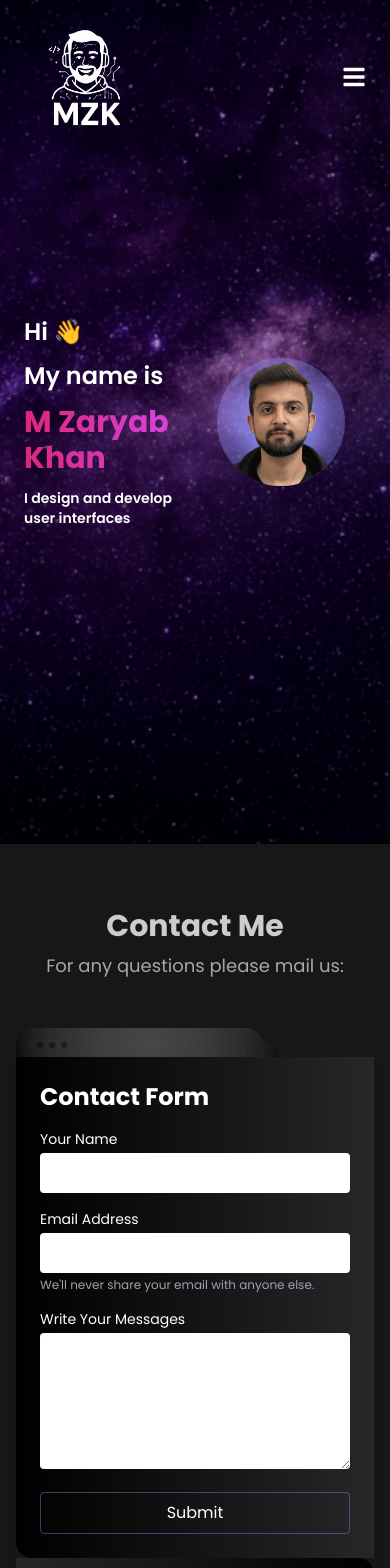
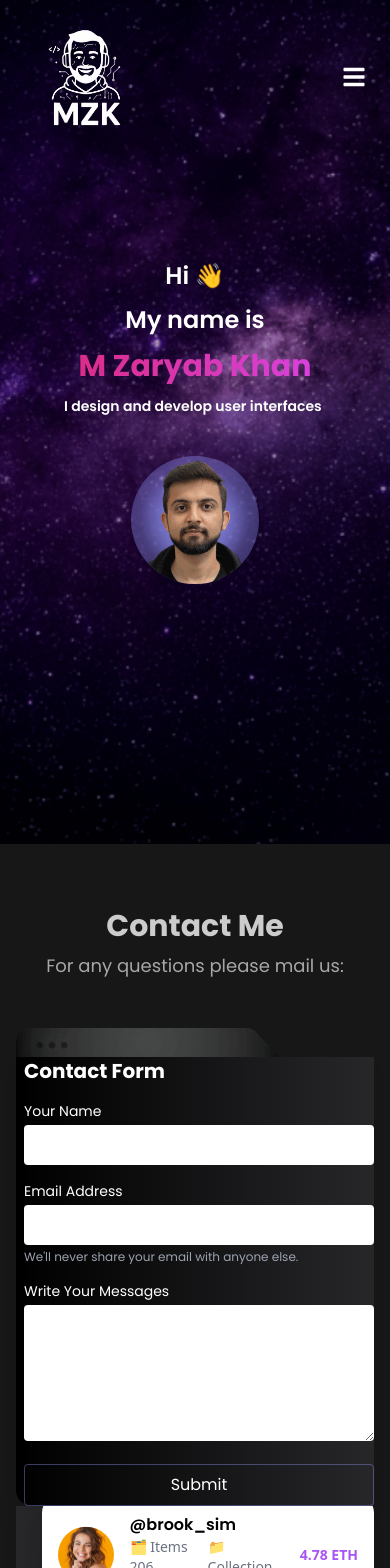
Before and after one commit to zaryabkhan864/portfolio, a React (Create React App) app: page /contact in a window 390 px wide. Shown: the top 1568 px of the page. Built offline with nearby package versions, Linux system fonts and the light colour scheme.

Commit message:
checking banner image

```diff
--- a/src/animations/FloatingUsers .js
+++ b/src/animations/FloatingUsers .js
@@ -59,7 +59,7 @@ const FloatingUsers = () => {
       {users.map((user, index) => (
         <motion.div
           key={index}
-          className={`absolute ${user.position}  bg-white shadow-xl rounded-2xl p-2 md:p-4 flex items-center gap-4`}
+          className={`absolute ${user.position}  bg-white shadow-xl rounded-2xl p-1 sm:p-4 md:p-4 lg:p-4 xl:p-2 2xl:p-4 3xl:p-2 4xl:p-4 flex items-center gap-4`}
           initial={{ y: 0 }}
           animate={{ y: [0, -12, 0] }}
           transition={{
@@ -73,14 +73,14 @@ const FloatingUsers = () => {
           <img
             src={user.avatar}
             alt="Avatar"
-            className="w-14 h-14 rounded-full object-cover"
+            className="w-14 h-14 xs:w-14 xs:h-14 sm:w-14 sm:h-14 md:w-14 md:h-14 lg:w-14 lg:h-14 xl:w-10 xl:h-10 2xl:w-14 2xl:h-14 3xl:w-12 3xl:h-12 4xl:w-14 4xl:h-14  rounded-full object-cover"
           />
           <div className="flex-1">
-            <div className="text-md font-poppins font-semibold text-black">
+            <div className="text-md sm:text-md md:text-md lg:text-md xl:text-sm 2xl:text-md 3xl:text-sm 4xl:text-md font-poppins font-semibold text-black">
               {user.username}
             </div>
-            <div className="flex flex-col sm:flex-row text-sm text-gray-500">
-                <div className="pr-2">
+            <div className="flex flex-col sm:flex-row  text-gray-500 text-sm sm:text-sm md:text-sm lg:text-sm xl:text-xs 2xl:text-sm 3xl:text-xs 4xl:text-sm"  >
+                <div className="pr-2 ">
                 🗂 Items {user.items}
                 </div>
                 <div className="pl-2">
@@ -89,7 +89,7 @@ const FloatingUsers = () => {
 
             </div>
           </div>
-          <div className="text-purple-500 font-bold text-sm">{user.eth}</div>
+          <div className="text-purple-500 font-bold text-sm sm:text-sm md:text-sm lg:text-sm xl:text-xs 2xl:text-xs 3xl:text-xs 4xl:text-sm">{user.eth}</div>
         </motion.div>
       ))}
     </div>
--- a/src/components/Banner.jsx
+++ b/src/components/Banner.jsx
@@ -28,22 +28,22 @@ const Banner = () => {
       className="min-h-screen w-full text-white px-6 md:px-16 flex items-center justify-center relative bg-cover bg-center bg-no-repeat md:bg-fixed"
       style={{
         backgroundImage: `url(${backgroundImage})`,
+        backgroundAttachment: window.innerWidth >= 768 ? 'fixed' : 'scroll'
       }}
     >
-      <div className="w-full max-w-6xl flex flex-row md:flex-row items-center justify-between z-10 py-16">
+      <div className="w-full max-w-6xl flex flex-col md:flex-row items-center justify-between z-10 py-16">
         {/* Text + Typing Animation */}
         <motion.div
           initial={{ opacity: 0, y: 50 }}
           animate={{ opacity: 1, y: 0 }}
           transition={{ duration: 1.2, ease: 'easeOut' }}
-          className="w-1/2 md:w-1/2 lg:w-2/3 space-y-3 md:space-y-4 md:text-left"
+          className="w-full md:w-1/2 lg:w-2/3 space-y-3 md:space-y-4 md:text-left text-center md:text-left"
         >
           <h1 className="text-md sm:text-2xl md:text-2xl lg:text-3xl xl:text-4xl font-poppins font-semibold">Hi 👋</h1>
           <h2 className="text-md sm:text-2xl md:text-2xl lg:text-3xl xl:text-4xl font-poppins font-semibold">My name is</h2>
           <h3 className="text-md sm:text-3xl md:text-3xl lg:text-4xl xl:text-5xl font-poppins font-bold text-transparent bg-clip-text bg-gradient-to-r from-pink-600 to-fuchsia-500">
             M Zaryab Khan
           </h3>
-
           <p className="sm:text-sm md:text-lg lg:text-xl xl:text-2xl font-poppins font-semibold text-base">
             <TypeAnimation
               sequence={[
@@ -62,46 +62,25 @@ const Banner = () => {
           </p>
         </motion.div>
 
-        {/* Desktop Profile Image */}
+        {/* Profile Image */}
         <motion.div
           initial={{ opacity: 0, scale: 0.8 }}
           animate={{ opacity: 1, scale: 1 }}
           transition={{ duration: 0.8, delay: 0.4 }}
-          className="hidden md:block relative"
+          className="relative mt-10 md:mt-0"
           style={{
             background: 'radial-gradient(ellipse at center, rgba(146, 148, 248, 1) 0%, rgba(146, 148, 248, 0.9) 20%, rgba(146, 148, 248, 0.7) 40%, rgba(146, 148, 248, 0.4) 60%, rgba(146, 148, 248, 0.3) 80%, rgba(146, 148, 248, 0.2) 90%, rgba(146, 148, 248, 0) 100%)',
             borderRadius: '50%',
             width: 'fit-content',
             height: 'fit-content',
-            padding: '0rem',
-            marginLeft: '2rem'
+            marginLeft: 'auto',
+            marginRight: 'auto',
           }}
         >
           <img
             src={Profile_Image}
             alt="M Zaryab Khan"
-            className="w-40 h-40 lg:w-48 lg:h-48 xl:w-56 xl:h-56 rounded-full shadow-lg object-cover"
-          />
-        </motion.div>
-
-        {/* Mobile Profile Image */}
-        <motion.div
-          initial={{ opacity: 0, scale: 0.8 }}
-          animate={{ opacity: 1, scale: 1 }}
-          transition={{ duration: 0.8, delay: 0.4 }}
-          className="md:hidden mt-8"
-          style={{
-            background: 'radial-gradient(ellipse at center, rgba(146, 148, 248, 1) 0%, rgba(146, 148, 248, 0.9) 20%, rgba(146, 148, 248, 0.7) 40%, rgba(146, 148, 248, 0.4) 60%, rgba(146, 148, 248, 0.3) 80%, rgba(146, 148, 248, 0.2) 90%, rgba(146, 148, 248, 0) 100%)',
-            borderRadius: '50%',
-            width: 'fit-content',
-            height: 'fit-content',
-            margin: '0 auto'
-          }}
-        >
-          <img
-            src={Profile_Image}
-            alt="M Zaryab Khan"
-            className="w-32 h-32 rounded-full shadow-lg object-cover"
+            className="w-32 h-32 md:w-40 md:h-40 lg:w-48 lg:h-48 xl:w-56 xl:h-56 rounded-full shadow-lg object-cover"
           />
         </motion.div>
       </div>
@@ -109,4 +88,5 @@ const Banner = () => {
   )
 }
 
+
 export default Banner
--- a/src/components/Certificates.jsx
+++ b/src/components/Certificates.jsx
@@ -5,6 +5,7 @@ import 'react-alice-carousel/lib/alice-carousel.css'
 import cc1 from '../images/cc1.png'
 import cc2 from '../images/cc2.png'
 import cc3 from '../images/cc3.png'
+import cc4 from '../images/cc4.jpg'
 
 const Certificates = () => {
   const handleDragStart = (e) => e.preventDefault()
@@ -58,6 +59,22 @@ const Certificates = () => {
         />
       </div>
     </div>,
+     <div
+     key="4"
+     className="p-4 md:p-6 lg:p-8 w-full h-full flex justify-center"
+     data-aos="zoom-in"
+     data-aos-delay="300"
+   >
+     <div className="bg-gradient-to-r from-pink-500 via-purple-500 to-indigo-500 p-[6px] rounded-2xl shadow-xl">
+       <img
+         src={cc4}
+         alt="Managing Big Data with MySQL Certificate"
+         onDragStart={handleDragStart}
+         role="presentation"
+         className="rounded-xl object-contain w-full max-w-[400px] h-auto transition-transform duration-300 hover:scale-105"
+       />
+     </div>
+   </div>,
   ]
 
   const responsive = {
--- a/src/components/Contact.jsx
+++ b/src/components/Contact.jsx
@@ -115,18 +115,18 @@ const Contact = () => {
           />
         </div>
 
-        <div className="grid grid-cols-1 lg:grid-cols-2">
+        <div className="grid grid-cols-1 sm:grid-cols-1 md:grid-cols-2 lg:grid-cols-1 xl:grid-cols-2 2xl:grid-cols-2 3xl:grid-cols-2">
           {/* Contact Form */}
           <div
-            className="p-6 md:p-10 bg-gradient-to-r from-black to-zinc-800 shadow-lg font-poppins rounded-bl-2xl"
+            className="ps-2 xl:ps-3 xl:pe-0 2xl:p-4 md:p-10 bg-gradient-to-r from-black to-zinc-800 shadow-lg font-poppins rounded-bl-2xl"
             aria-label="Contact Form Container"
           >
             <form ref={form} onSubmit={sendEmail}>
               <fieldset>
-                <legend className="text-xl sm:text-2xl md:text-3xl lg:text-4xl font-poppins font-Bold mb-4">Contact Form</legend>
+                <legend className="text-xl sm:text-xl md:text-2xl lg:text-3xl xl:text-xl 2xl:text-3xl   font-poppins font-Bold mb-4">Contact Form</legend>
 
                 <div className="mb-4">
-                  <label htmlFor="name" className="text-sm sm:text-md md:text-lg lg:text-xl font-poppins font-Regular block mb-1">
+                  <label htmlFor="name" className="text-sm sm:text-md md:text-lg lg:text-lg xl:text-sm 2xl:text-lg 3xl:text-lg 4xl:text-xl  font-poppins font-Regular block mb-1">
                     Your Name
                   </label>
                   <input
@@ -140,7 +140,7 @@ const Contact = () => {
                 </div>
 
                 <div className="mb-4">
-                  <label htmlFor="email" className="text-sm sm:text-md md:text-lg lg:text-xl font-poppins block mb-1">
+                  <label htmlFor="email" className="text-sm sm:text-md md:text-lg lg:text-lg xl:text-sm 2xl:text-lg 3xl:text-lg 4xl:text-xl font-poppins block mb-1">
                     Email Address
                   </label>
                   <input
@@ -157,7 +157,7 @@ const Contact = () => {
                 </div>
 
                 <div className="mb-4">
-                  <label htmlFor="message" className="text-sm sm:text-md md:text-lg lg:text-xl font-poppins block mb-1">
+                  <label htmlFor="message" className="text-sm sm:text-md md:text-lg lg:text-lg xl:text-sm 2xl:text-lg 3xl:text-lg 4xl:text-xl font-poppins block mb-1">
                     Write Your Messages
                   </label>
                   <textarea
@@ -181,7 +181,7 @@ const Contact = () => {
           </div>
 
           {/* Animated User Cards */}
-          <div className="p-6 bg-gradient-to-l from-black to-zinc-800 shadow-lg rounded-br-2xl rounded-tr-2xl flex flex-col items-center justify-center gap-6">
+          <div className="ps-2 2xl:p-4 bg-gradient-to-l from-black to-zinc-800 shadow-lg rounded-br-2xl rounded-tr-2xl flex flex-col items-center justify-center gap-6">
             <FloatingUsers/>
           </div>
         </div>
--- a/src/components/Footer.jsx
+++ b/src/components/Footer.jsx
@@ -8,14 +8,14 @@ const Footer = () => {
       <div className="w-full max-w-7xl mx-auto">
 
         {/* Logo and Contact */}
-        <div className="flex flex-col sm:flex-col md:flex-col lg:flex-row 2xl:flex-row justify-between items-center mb-4 gap-4">
+        <div className="flex flex-col sm:flex-col md:flex-col lg:flex-col xl:flex-col 2xl:flex-col 3xl:flex-col 4xl:flex-row  justify-between items-center mb-4 gap-4">
           <img
             src={logo}
             alt="MZK Logo"
             className="w-28 md:w-44 object-contain"
             aria-label="Company Logo"
           />
-          <div className="flex flex-col sm:flex-col md:flex-col lg:flex-row 2xl:flex-row sm:gap-6 gap-2 font-DMSans text-18px font-Regular text-center lg:text-left items-center">
+          <div className="flex flex-col sm:flex-col md:flex-col lg:flex-col xl:flex-row 2xl:flex-row 3xl:flex-row 4xl:flex-row sm:gap-6 gap-2 font-DMSans text-xs sm:text-xs md:text-sm lg:text-base xl:text-lg font-Regular text-center lg:text-left items-center">
             <div aria-label="Phone Number">+90-507-4467087</div>
             <div aria-label="Email">zaryabkhan864@gmail.com</div>
             <div className="flex space-x-4 ml-0 sm:ml-4">
@@ -52,14 +52,14 @@ const Footer = () => {
 
         {/* Navigation & Credit */}
         <div className="flex flex-col lg:flex-col 2xl:flex-row justify-between items-center gap-4">
-          <nav className="flex flex-wrap justify-center gap-4 md:gap-6 text-center font-DMSans text-18px font-Regular" aria-label="Footer Navigation">
+          <nav className="flex flex-wrap justify-center gap-4 md:gap-6 text-center font-DMSans text-xs md:text-md lg:text-md xl:text-md 2xl:text-lg font-Regular" aria-label="Footer Navigation">
             <a href="/" className="glow-hover-text" aria-label="Home">Home</a>
             <a href="/about" className="glow-hover-text" aria-label="About">About</a>
             <a href="/tech-stack" className="glow-hover-text" aria-label="Technologies">Technologies</a>
             <a href="/projects" className="glow-hover-text" aria-label="Projects">Projects</a>
             <a href="/contact" className="glow-hover-text" aria-label="Contact">Contact</a>
           </nav>
-          <div className="font-poppins text-18px font-Regular text-center lg:text-right" aria-label="Footer Credit">
+          <div className="font-poppins text-xs md:text-md lg:text-md xl:text-md 2xl:text-lg font-Regular lg:text-right" aria-label="Footer Credit">
             Designed and built by
             <span className="bg-gradient-to-r from-purple-400 to-indigo-500 bg-clip-text text-transparent px-1"> Muhammad Zayab Khan </span>
             With
```
Also changed, not shown: src/images/cc4.jpg (added).
